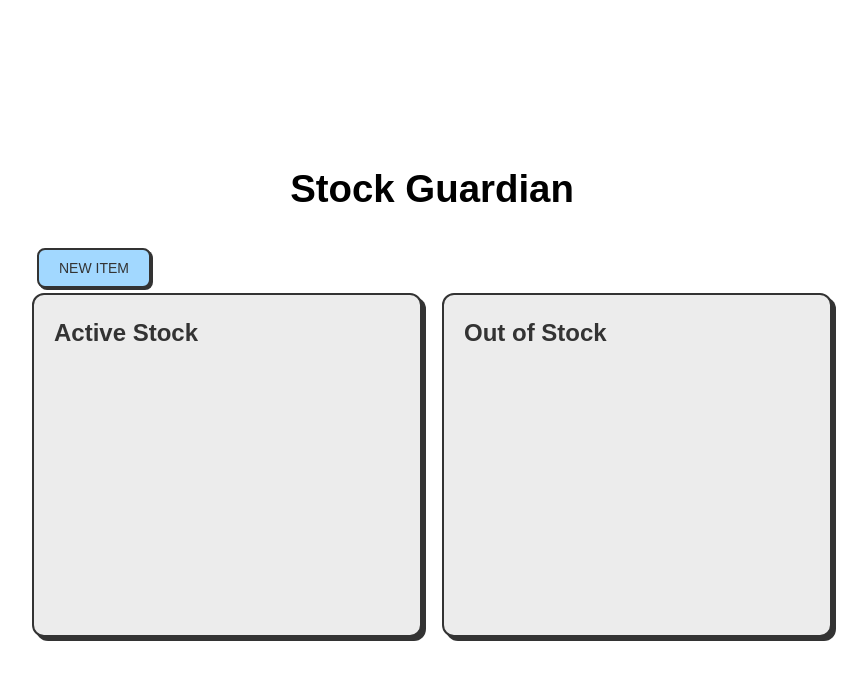
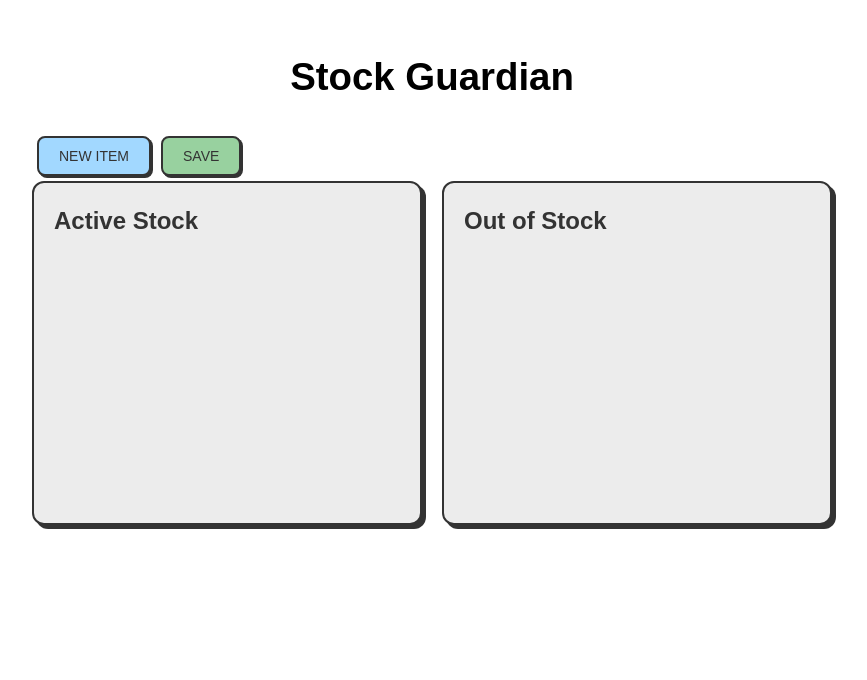
Before and after one commit to gomstory/stock-guardian, a React (Vite) app: page / in a window 1280 px wide. Shown: the top 680 px of the page, without its empty margins (208-1075 px from the left). Built offline with nearby package versions, Linux system fonts and the light colour scheme.

Commit message:
remove space on margin top

```diff
--- a/src/App.css
+++ b/src/App.css
@@ -2,7 +2,7 @@
   flex: 1;
   max-width: 100vh;
   margin: 0 auto;
-  margin-top: 10rem;
+  margin-top: 3rem;
   color: black;
 }
 
--- a/src/components/NewItem/index.tsx
+++ b/src/components/NewItem/index.tsx
@@ -21,7 +21,7 @@ export interface ItemProps {
 const NewItem = () => {
   const [itemName, setItemName] = useState('');
   const [isModalOpen, setModalOpen] = useState(false);
-  const [checked, setChecked] = useState<boolean>(false);
+  const [checked, setChecked] = useState<boolean>(true);
 
   const handleSwitchChange = (event: React.ChangeEvent<HTMLInputElement>) => {
     setChecked(event.target.checked);
@@ -51,6 +51,10 @@ const NewItem = () => {
     closeModal();
   }
 
+  const saveData = () => {
+    // save data to local storage
+  }
+
   const modalFooter = (
     <div style={{ display: 'flex', justifyContent: 'flex-end' }}>
       <Button variant='secondary' onClick={closeModal}>
@@ -65,6 +69,7 @@ const NewItem = () => {
 
   return <>
     <Button onClick={openModal}>New Item</Button>
+    <Button variant="success" onClick={saveData}>Save</Button>
     <Modal isOpen={isModalOpen} onClose={closeModal} title="New Item" footer={modalFooter}>
       <div>
         <TextField
```
